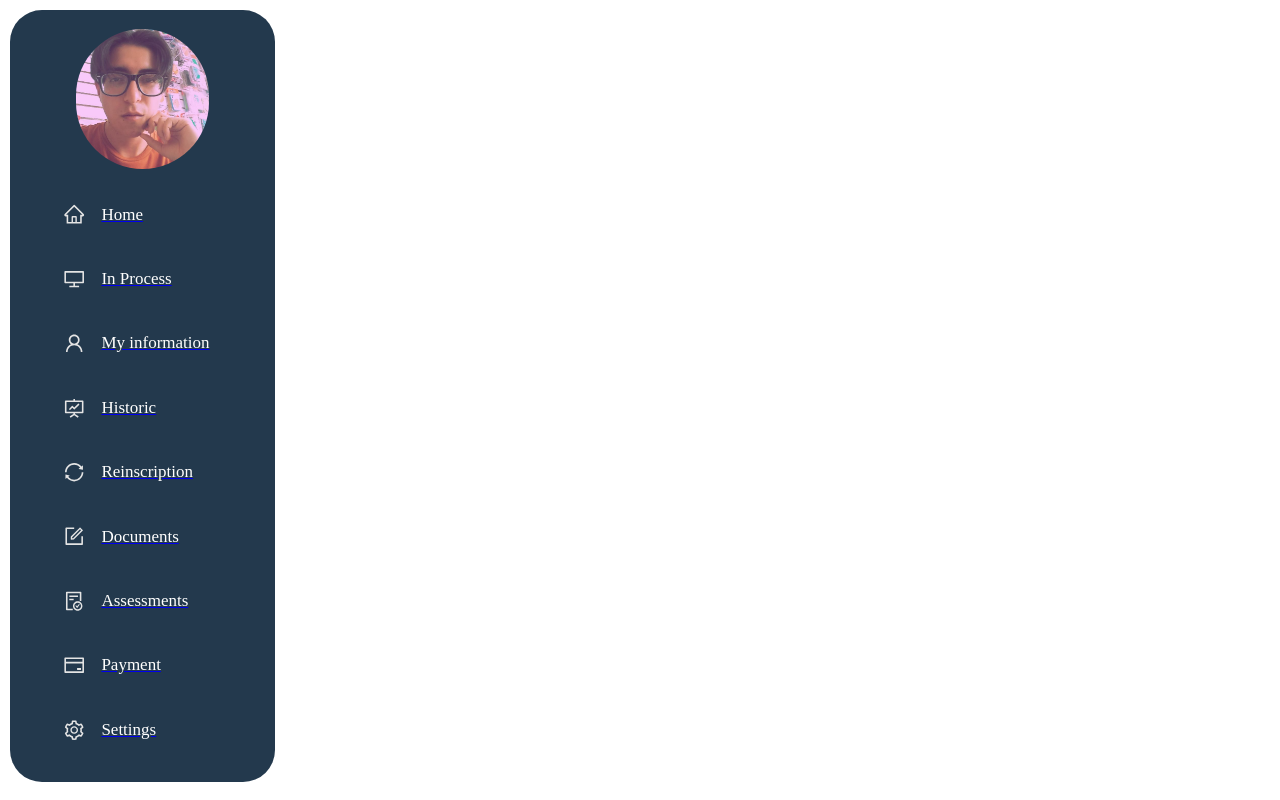
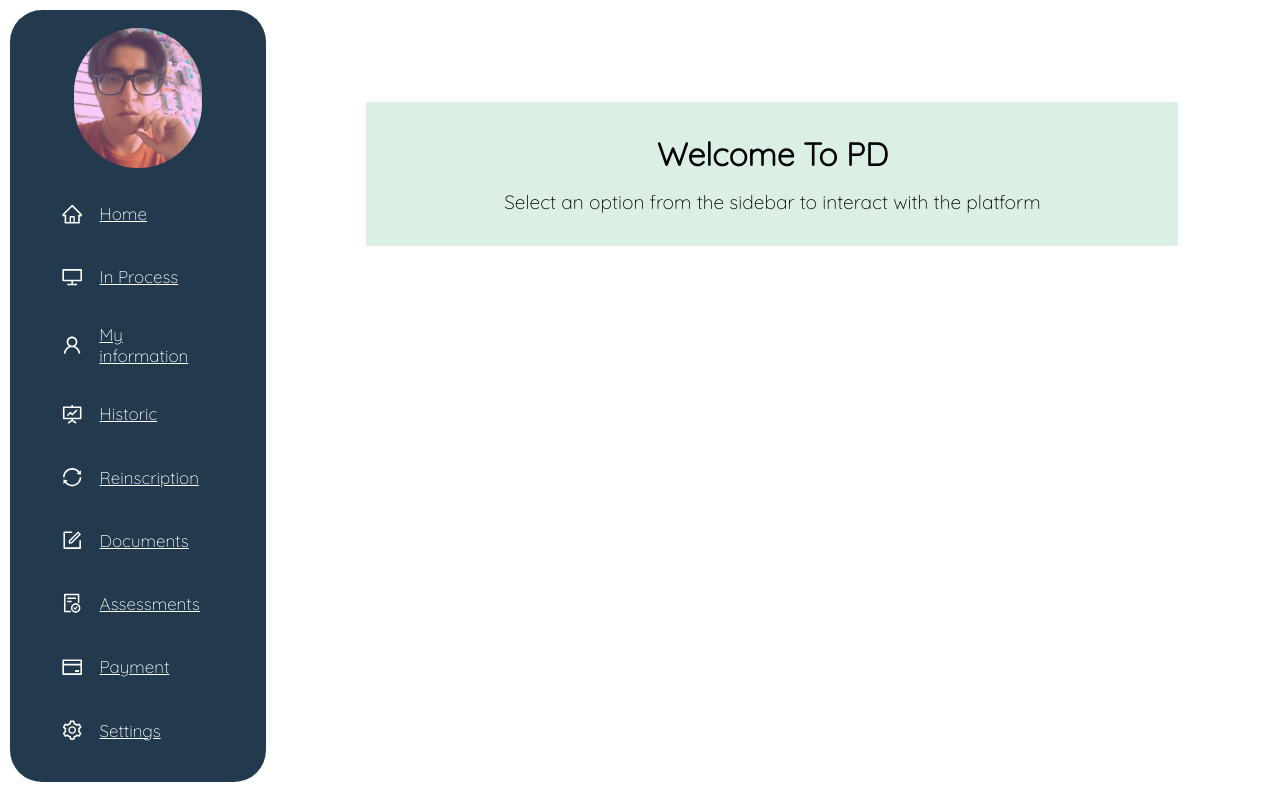
Before and after one commit to DanielSerenoPD/School-Management, a React (Create React App) app: page /Home in a window 1280 px wide. Built offline with nearby package versions, Linux system fonts and the light colour scheme.

Commit message:
Feature: Creation of the Home component *Rendering component in the path /Home *Application of styles

```diff
--- a/public/index.html
+++ b/public/index.html
@@ -7,6 +7,9 @@
     <title>React App</title>
   </head>
   <body>
+    <style>
+      @import url('https://fonts.googleapis.com/css2?family=Quicksand:wght@300&display=swap');
+      </style>
     <noscript>You need to enable JavaScript to run this app.</noscript>
     <div id="root"></div>
   </body>
--- a/src/App.js
+++ b/src/App.js
@@ -1,14 +1,15 @@
 import React from 'react';
 import { Route, Switch } from 'react-router-dom';
 import SideBar from './components/SideBar';
+import Home from './components/Home';
 
 function App() {
   return (
     <React.Fragment>
        <SideBar/>
     <Switch>
-  <Route>
-
+  <Route exact path = "/Home">
+    <Home/>
   </Route>
     </Switch>
     </React.Fragment>
--- /dev/null
+++ b/src/components/Home/Elements.jsx
@@ -0,0 +1,19 @@
+import styled from 'styled-components';
+
+export const ContainerTitle = styled.div`
+    margin-top:10%;
+    padding: 2em 0;
+    width: 80%;
+    text-align: center;
+    background-color: ${({theme})=>theme};
+`;
+
+export const Title = styled.h2`
+    font-size: 2em;
+    color: black;
+`;
+export const Text = styled.p`
+    margin-top:2%;
+    font-size: 1.2em;
+    color: black;
+`;
--- /dev/null
+++ b/src/components/Home/index.jsx
@@ -0,0 +1,16 @@
+import React from 'react';
+import {Container} from '../StyledComponents';
+import {ContainerTitle, Title, Text} from './Elements';
+import {themeFaded} from '../../utils';
+
+const Home = () => {
+    return (
+        <Container>
+            <ContainerTitle theme = {themeFaded}>
+                <Title>Welcome To PD</Title>
+                <Text>Select an option from the sidebar to interact with the platform</Text>
+            </ContainerTitle>
+        </Container>
+    )
+}
+export default Home;
--- a/src/components/SideBar/elements.jsx
+++ b/src/components/SideBar/elements.jsx
@@ -7,9 +7,9 @@ export const Container = styled.div`
   position: fixed;
   top:10px;
   left: 10px;
-  width: 265px;
+  width: 20%;
   height: 96.5%;
-  background-color: #23394d;
+  background-color: ${({theme})=>theme};
   border-radius: 2rem;
 `;
 export const ProfileContainer = styled.div`
--- a/src/components/SideBar/index.jsx
+++ b/src/components/SideBar/index.jsx
@@ -1,11 +1,11 @@
 import React from 'react';
-import {Link} from 'react-router-dom';
 import {items} from './Data'
 import {Container, ProfileContainer, Avatar, Wrapper, Menu, MenuItem, TitleItem,NavLink} from './elements';
-import Profile from './resources/profile.jpg'
+import Profile from './resources/profile.jpg';
+import {theme} from '../../utils';
 const SideBar = () => {
     return (
-          <Container>
+          <Container theme = {theme}>
               <Wrapper>
               <ProfileContainer>
               <Avatar url = {Profile}/>
--- /dev/null
+++ b/src/components/StyledComponents/index.jsx
@@ -0,0 +1,8 @@
+import styled from 'styled-components';
+export const Container = styled.div`
+        display:flex;
+        justify-content: center;
+        margin-left:20.7%;
+        width:79.3%;
+        height: 100%;
+`;
--- a/src/index.css
+++ b/src/index.css
@@ -1,4 +1,6 @@
 *{
   margin: 0;
   padding:0;
+  color: white;
+  font-family: 'Quicksand', sans-serif;
 }
--- /dev/null
+++ b/src/utils/index.jsx
@@ -0,0 +1,2 @@
+export const theme="#23394d";
+export const themeFaded ="#15924926";
```
Also changed, not shown: src/actions/Consts.js (added), src/actions/index.js (added).
